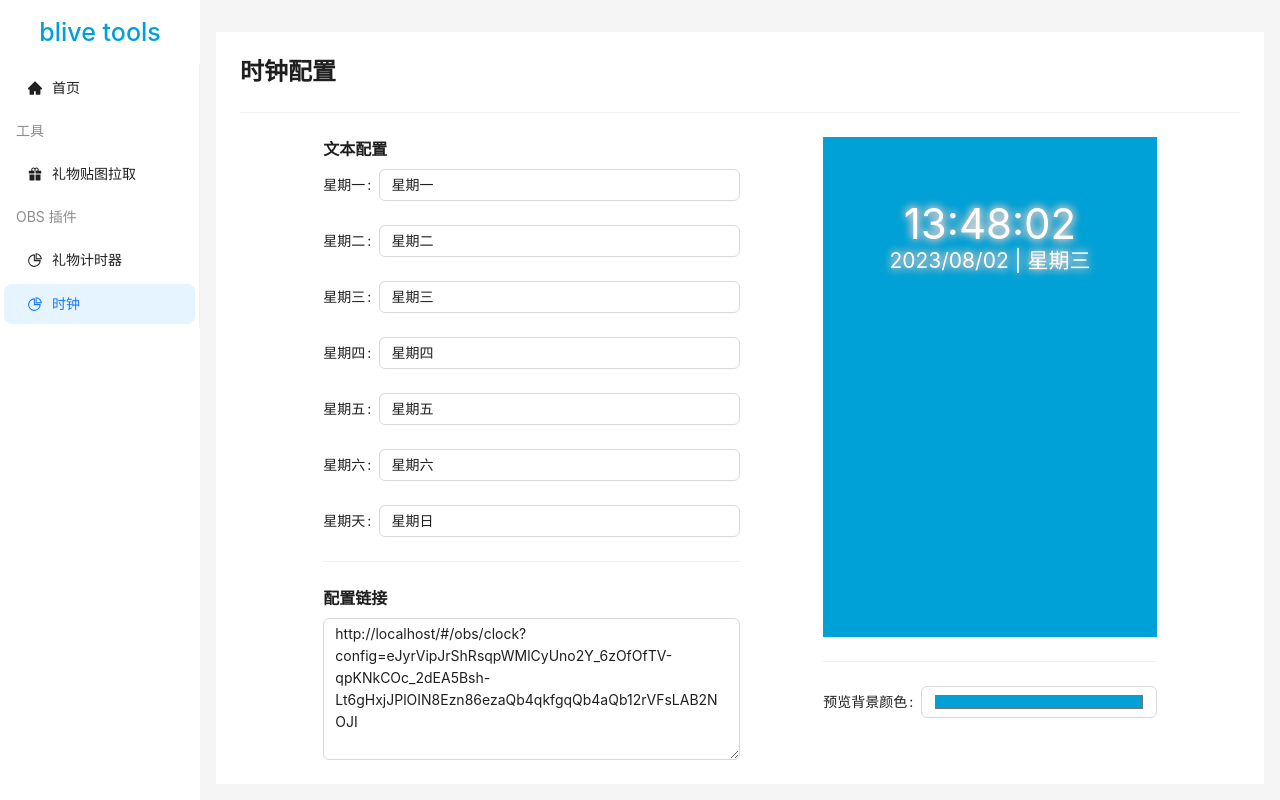
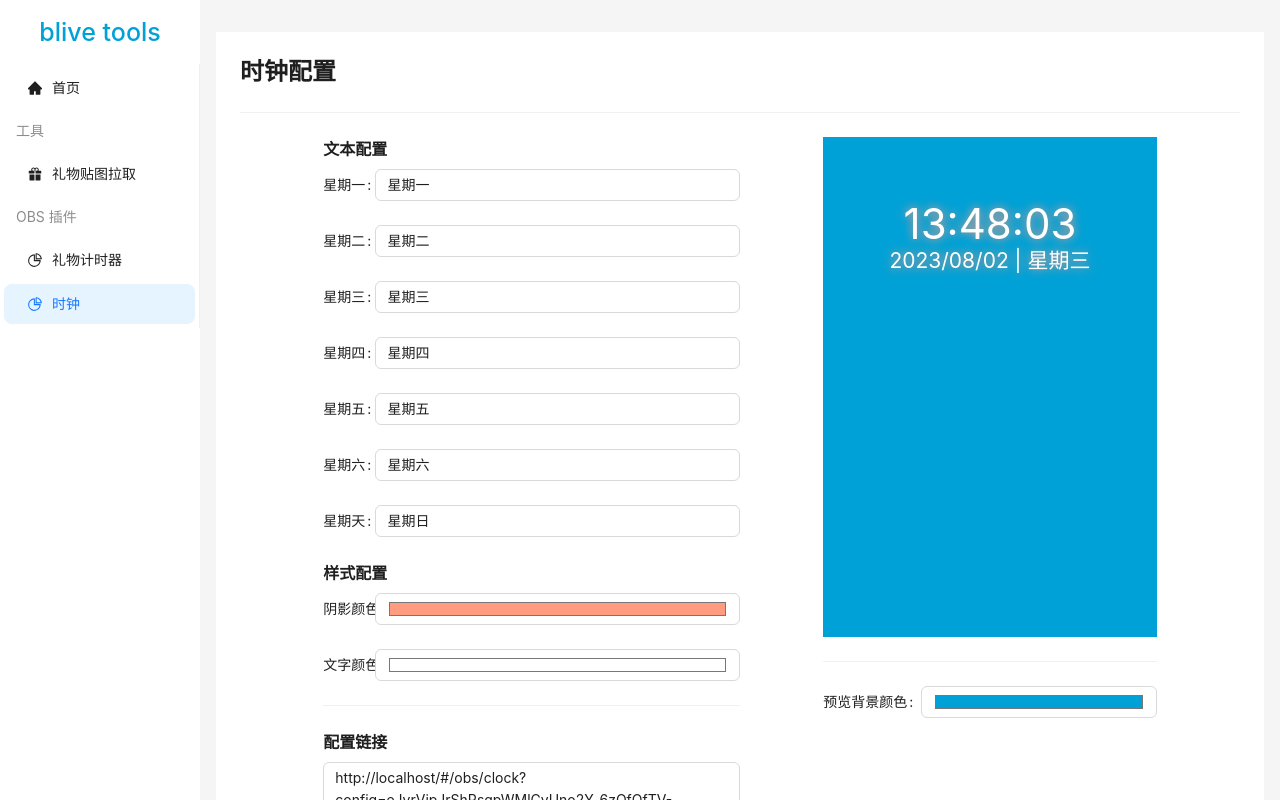
Before and after one commit to Dengzixu/blive-tools-webui, a Vue app: page /#/plugin/clock-plugin-config in a window 1280 px wide. Shown: the top 800 px of the page. Built offline with nearby package versions, Linux system fonts and the light colour scheme.

Commit message:
✨ 时钟支持自定义样式

```diff
--- a/src/components/PreviewComponent.vue
+++ b/src/components/PreviewComponent.vue
@@ -26,5 +26,6 @@ const previewBackgroundColor = ref<string>('#00a1d7')
 .preview-frame {
   min-height: 500px;
   padding-top: 10%;
+  padding-bottom: 10%;
 }
 </style>
--- a/src/views/obs/ClockOBSView.vue
+++ b/src/views/obs/ClockOBSView.vue
@@ -20,6 +20,10 @@ const config = reactive({
     5: '星期五',
     6: '星期六',
     0: '星期日'
+  },
+  style: {
+    shadow_color: '#ff9b7f',
+    font_color: '#ffffff'
   }
 })
 
@@ -82,7 +86,13 @@ const addZero = (str: number) => {
 </script>
 
 <template>
-  <div class="frame">
+  <div
+    class="frame"
+    :style="{
+      color: config.style.font_color,
+      textShadow: ` 0 0 10px ${config.style.shadow_color}`
+    }"
+  >
     <span class="time">{{ timeText }}</span>
 
     <span class="date">{{ dateText }}</span>
@@ -95,9 +105,11 @@ const addZero = (str: number) => {
   text-align: center;
 
   color: white;
-  text-shadow:
-    0 0 10px #fff,
-    0 0 10px rgb(255, 155, 127);
+  /* text-shadow: 0 0 10px rgb(255, 155, 127);*/
+  /*
+    text-shadow: 0 0 10px #fff,
+  0 0 10px rgb(255, 155, 127);
+   */
   /*0 0 15px #fff,*/
   /*0 0 35px #00a67c,*/
   /*0 0 40px #00a67c,*/
--- a/src/views/web/obs-plugin/ClockConfigView.vue
+++ b/src/views/web/obs-plugin/ClockConfigView.vue
@@ -22,6 +22,10 @@ const config = reactive({
     5: '星期五',
     6: '星期六',
     0: '星期日'
+  },
+  style: {
+    shadow_color: '#ff9b7f',
+    font_color: '#ffffff'
   }
 })
 
@@ -62,7 +66,7 @@ const handleConfigURLChange = () => {
 
   <a-row justify="center">
     <a-col :span="10">
-      <a-form :label-col="{ span: 0 }" :wrapper-col="{ span: 24 }" @change="handleFormChange">
+      <a-form :label-col="{ span: 3 }" :wrapper-col="{ span: 24 }" @change="handleFormChange">
         <a-typography-title :level="5">文本配置</a-typography-title>
         <a-form-item label="星期一" name="week1">
           <a-input v-model:value="config.text[1]" />
@@ -85,6 +89,14 @@ const handleConfigURLChange = () => {
         <a-form-item label="星期天" name="week1">
           <a-input v-model:value="config.text[0]" />
         </a-form-item>
+
+        <a-typography-title :level="5">样式配置</a-typography-title>
+        <a-form-item label="阴影颜色" name="out-shadow-color">
+          <a-input type="color" v-model:value="config.style.shadow_color" />
+        </a-form-item>
+        <a-form-item label="文字颜色" name="font-color">
+          <a-input type="color" v-model:value="config.style.font_color" />
+        </a-form-item>
       </a-form>
       <a-divider />
       <a-typography-title :level="5">配置链接</a-typography-title>
@@ -93,9 +105,11 @@ const handleConfigURLChange = () => {
     </a-col>
 
     <a-col :span="8" :offset="2">
-      <preview-component>
-        <ClockOBSView :is-preview="true" :config="encodeConfig(config)" />
-      </preview-component>
+      <a-affix :offset-top="120">
+        <preview-component>
+          <ClockOBSView :is-preview="true" :config="encodeConfig(config)" />
+        </preview-component>
+      </a-affix>
     </a-col>
   </a-row>
 </template>
--- a/src/views/web/obs-plugin/TimerConfigView.vue
+++ b/src/views/web/obs-plugin/TimerConfigView.vue
@@ -121,16 +121,16 @@ const handleConfigURLChange = () => {
     <a-col :span="10">
       <a-form
         :model="config"
-        :label-col="{ span: 4 }"
+        :label-col="{ span: 3 }"
         :wrapper-col="{ span: 24 }"
         @change="handleFormChange"
       >
         <a-typography-title :level="5">服务器配置(非必要请勿修改)</a-typography-title>
-        <a-form-item label="消息服务器地址" name="websocket_server">
+        <a-form-item label="消息服务器" name="websocket_server">
           <a-input v-model:value="config.websocket_server" />
         </a-form-item>
 
-        <a-form-item label="贴图服务器地址" name="image_server">
+        <a-form-item label="贴图服务器" name="image_server">
           <a-input v-model:value="config.image_server" />
         </a-form-item>
 
@@ -161,7 +161,6 @@ const handleConfigURLChange = () => {
             :options="operateOptions"
             style="width: 300px"
           ></a-select>
-
 
           <a-form-item :name="['users', index, 'op_value']">
             <a-input
@@ -205,9 +204,11 @@ const handleConfigURLChange = () => {
     </a-col>
 
     <a-col :span="8" :offset="2">
-      <preview-component>
-        <TimerOBSView :is-preview="true" :config="encodeConfig(config)" style="margin: 0 auto" />
-      </preview-component>
+      <a-affix :offset-top="120">
+        <preview-component>
+          <TimerOBSView :is-preview="true" :config="encodeConfig(config)" style="margin: 0 auto" />
+        </preview-component>
+      </a-affix>
     </a-col>
   </a-row>
 </template>
```
